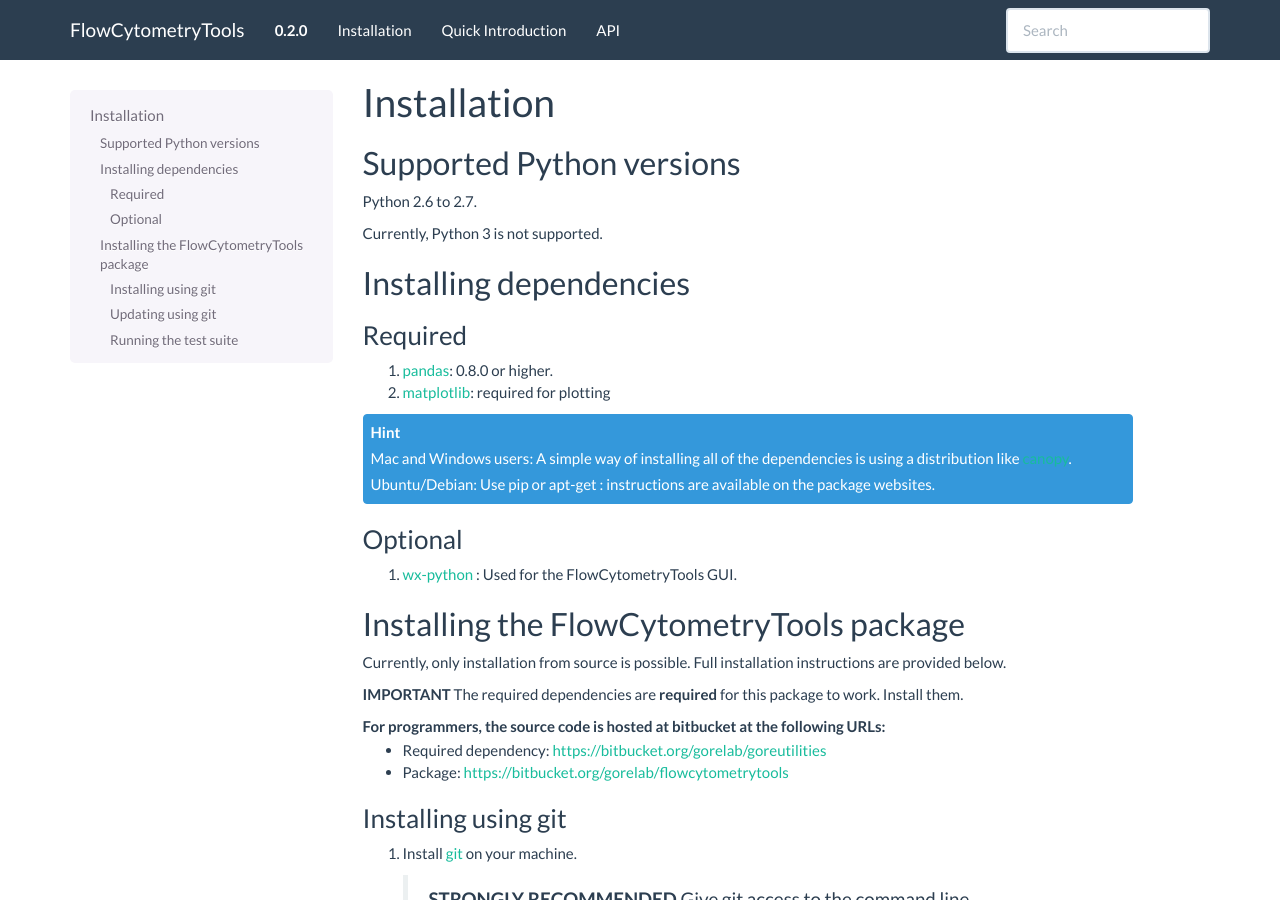
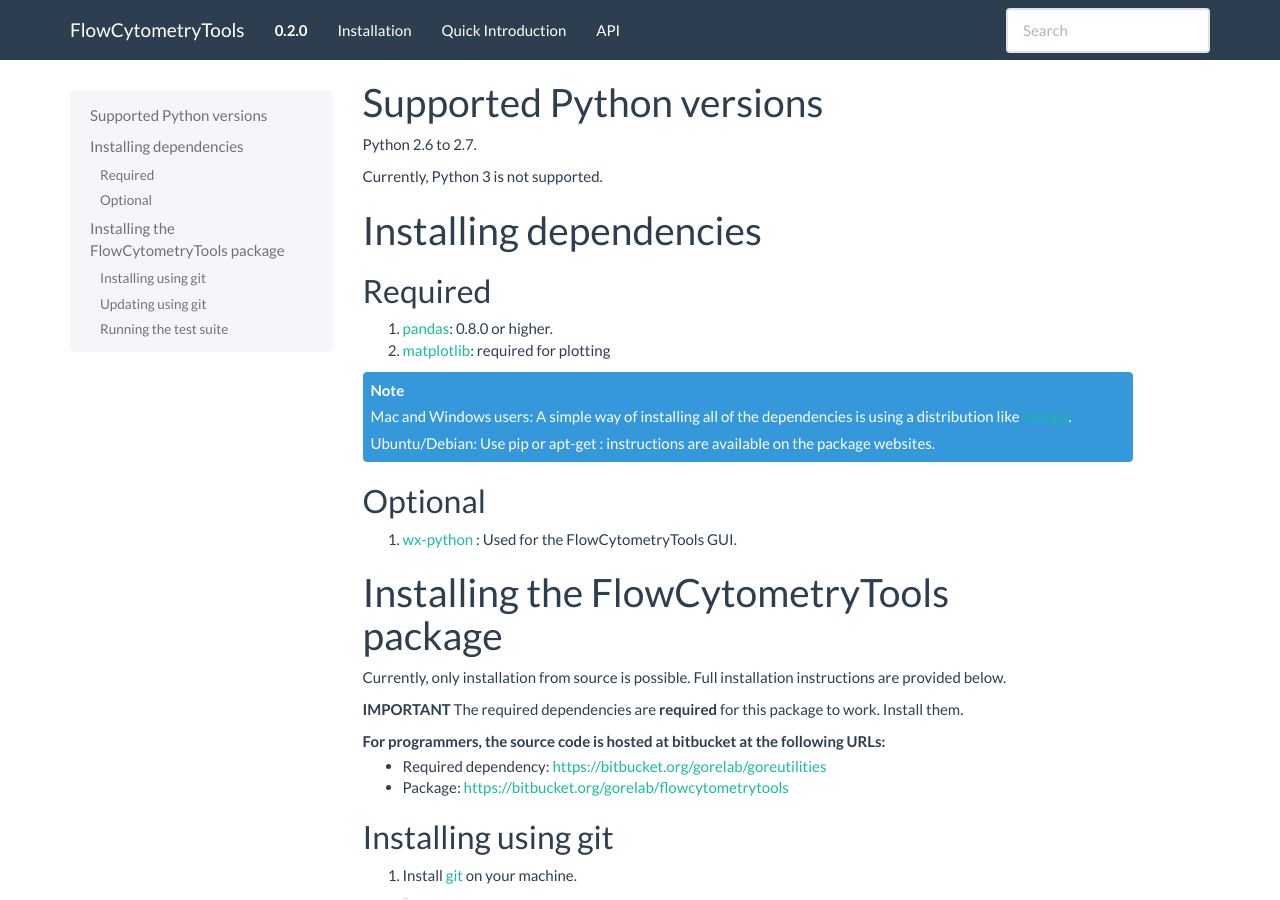
Before and after one commit to eyurtsev/FlowCytometryTools, a Sphinx documentation site: the page built from doc/source/install.rst, in a window 1280 px wide and 900 px high. Built offline with Sphinx 7.4.7, drawn with Linux system fonts in a browser that asks for light colours; formulas are drawn with MathJax 3; the version number is read from the project's files by our own code; some of the changed lines change nothing that is shown.

Commit message:
minor changes

```diff
--- a/doc/source/install.rst
+++ b/doc/source/install.rst
@@ -1,8 +1,4 @@
 .. _install:
-
-************
-Installation
-************
 
 Supported Python versions
 ~~~~~~~~~~~~~~~~~~~~~~
@@ -20,7 +16,7 @@
 #. `pandas <http://pandas.sourceforge.net/index.html>`__: 0.8.0 or higher.
 #. `matplotlib <http://matplotlib.org/>`__: required for plotting
 
-.. hint::
+.. note::
 
     Mac and Windows users: A simple way of installing all of the dependencies is using a distribution like `canopy <https://www.enthought.com/products/canopy/>`_.
 
```
